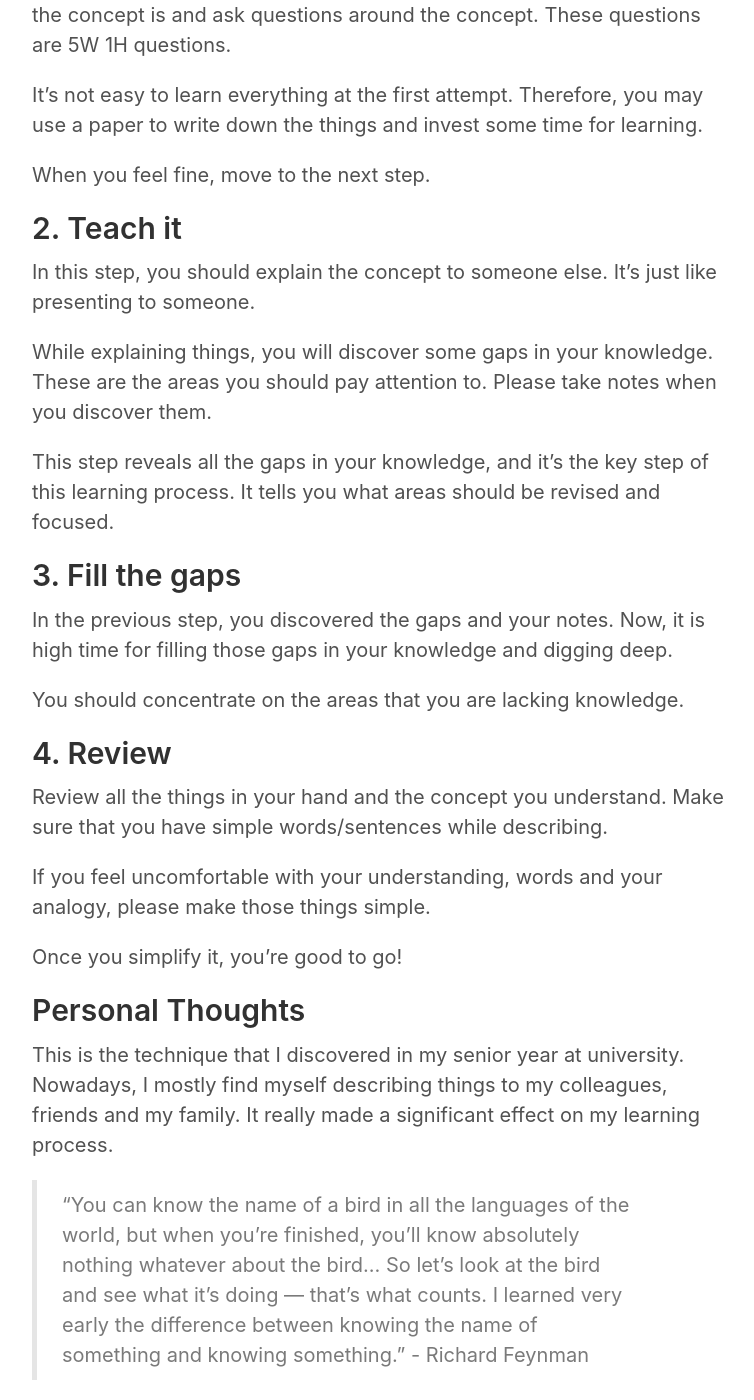
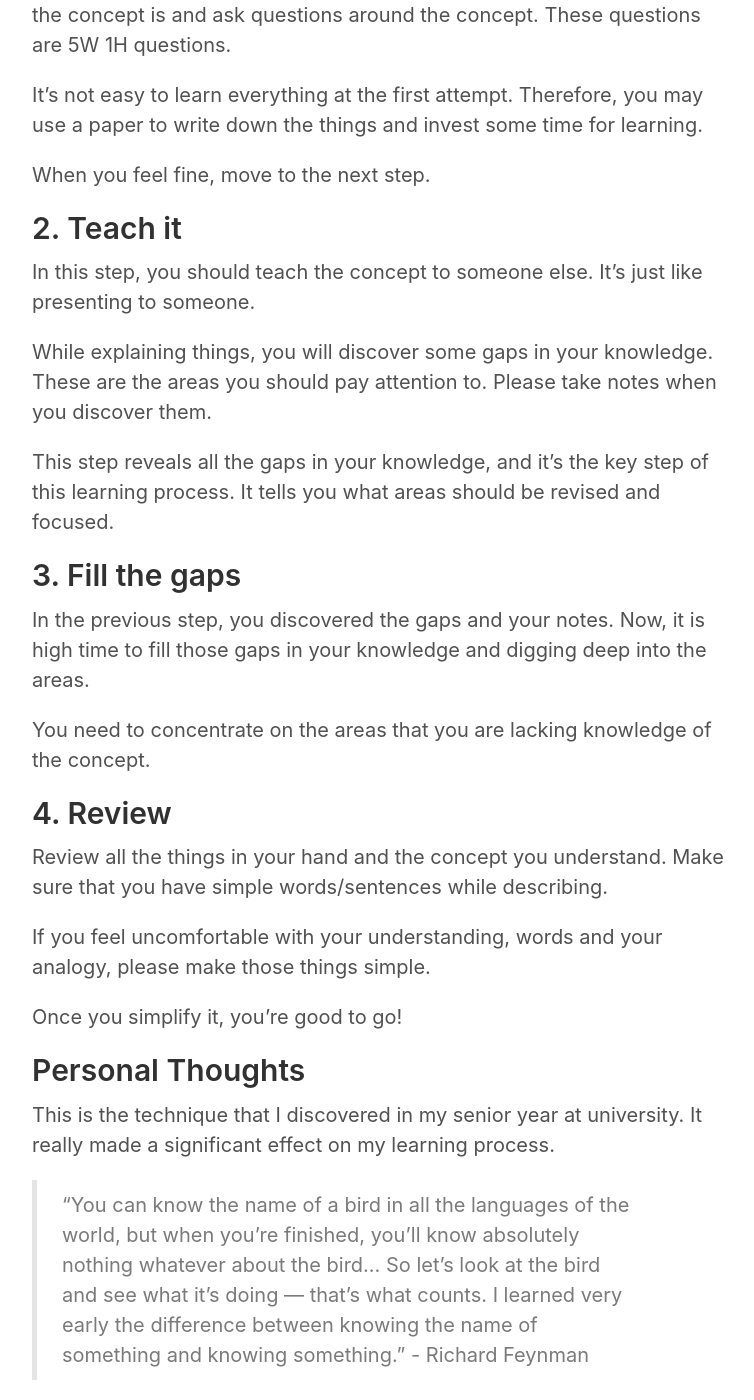
Before and after one commit to gokhanakkurt/blog, a Jekyll site: the page built from _posts/2019-12-27-the-feynman-technique.md, in a window 1280 px wide and 1400 px high, scrolled down 629 px. Shown: the whole window, without its empty margins (258-1012 px from the left). Built offline with Jekyll 4.4.1, drawn with Linux system fonts in a browser that asks for light colours; some of the changed text lies outside the part shown.

Commit message:
post fix.

```diff
--- a/_posts/2019-12-27-the-feynman-technique.md
+++ b/_posts/2019-12-27-the-feynman-technique.md
@@ -20,7 +20,7 @@ When you feel fine, move to the next step.
 
 ## 2. Teach it
 
-In this step, you should explain the concept to someone else. It's just like presenting to someone.
+In this step, you should teach the concept to someone else. It's just like presenting to someone.
 
 While explaining things, you will discover some gaps in your knowledge. These are the areas you should pay attention to. Please take notes when you discover them.
 
@@ -28,9 +28,9 @@ This step reveals all the gaps in your knowledge, and it's the key step of this
 
 ## 3. Fill the gaps
 
-In the previous step, you discovered the gaps and your notes. Now, it is high time for filling those gaps in your knowledge and digging deep.
+In the previous step, you discovered the gaps and your notes. Now, it is high time to fill those gaps in your knowledge and digging deep into the areas.
 
-You should concentrate on the areas that you are lacking knowledge.
+You need to concentrate on the areas that you are lacking knowledge of the concept.
 
 ## 4. Review
 
@@ -42,10 +42,10 @@ Once you simplify it, you're good to go!
 
 ## Personal Thoughts
 
-This is the technique that I discovered in my senior year at university. Nowadays, I mostly find myself describing things to my colleagues, friends and my family. It really made a significant effect on my learning process.
+This is the technique that I discovered in my senior year at university. It really made a significant effect on my learning process.
 
 > “You can know the name of a bird in all the languages of the world, but when you're finished, you'll know absolutely nothing whatever about the bird... So let's look at the bird and see what it's doing — that's what counts. I learned very early the difference between knowing the name of something and knowing something.” - Richard Feynman
 
 Learning is not memorizing, but profoundly an understanding of the whole concept and explaining it in a simple manner.
 
-Feynman's approach is the best one that I've ever seen.
+I can fairly say that Feynman's approach is the best one that I've ever seen.
```
